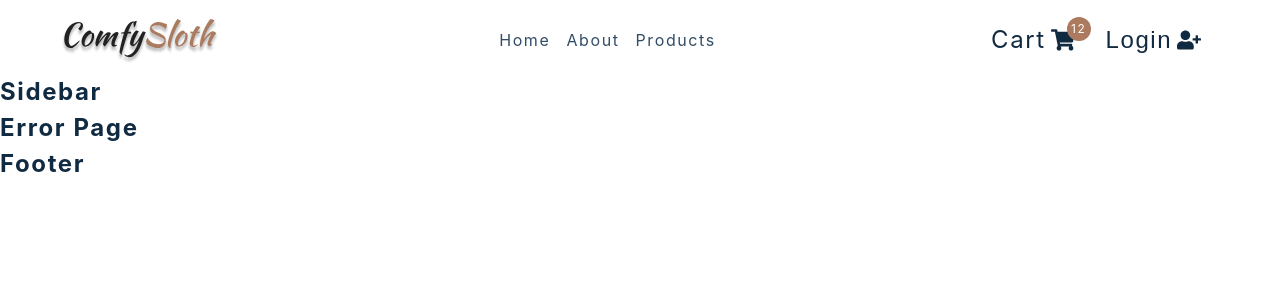
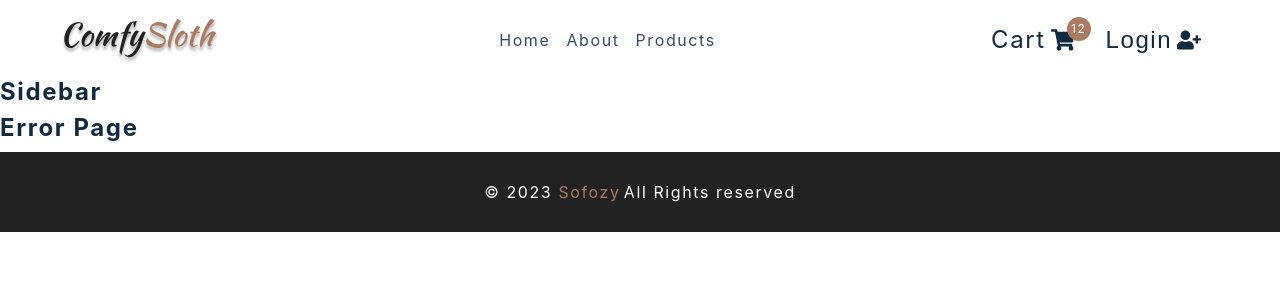
Before and after one commit to mkcriollo/sofozy, a React (Create React App) app: page / in a window 1280 px wide. Shown: the top 300 px of the page. Built offline with nearby package versions, Linux system fonts and the light colour scheme; the HTML template or start-up script is replaced by a standard one.

Commit message:
complete footer

```diff
--- a/src/components/Footer.js
+++ b/src/components/Footer.js
@@ -1,8 +1,15 @@
-import React from 'react'
-import styled from 'styled-components'
+import React from "react";
+import styled from "styled-components";
 const Footer = () => {
-  return <h4>footer</h4>
-}
+  return (
+    <Wrapper>
+      <h5>
+        &copy; {new Date().getFullYear()} <span>Sofozy</span>{" "}
+      </h5>
+      <h5>All Rights reserved</h5>
+    </Wrapper>
+  );
+};
 
 const Wrapper = styled.footer`
   height: 5rem;
@@ -26,6 +33,6 @@
   @media (min-width: 776px) {
     flex-direction: row;
   }
-`
+`;
 
-export default Footer
+export default Footer;
```
